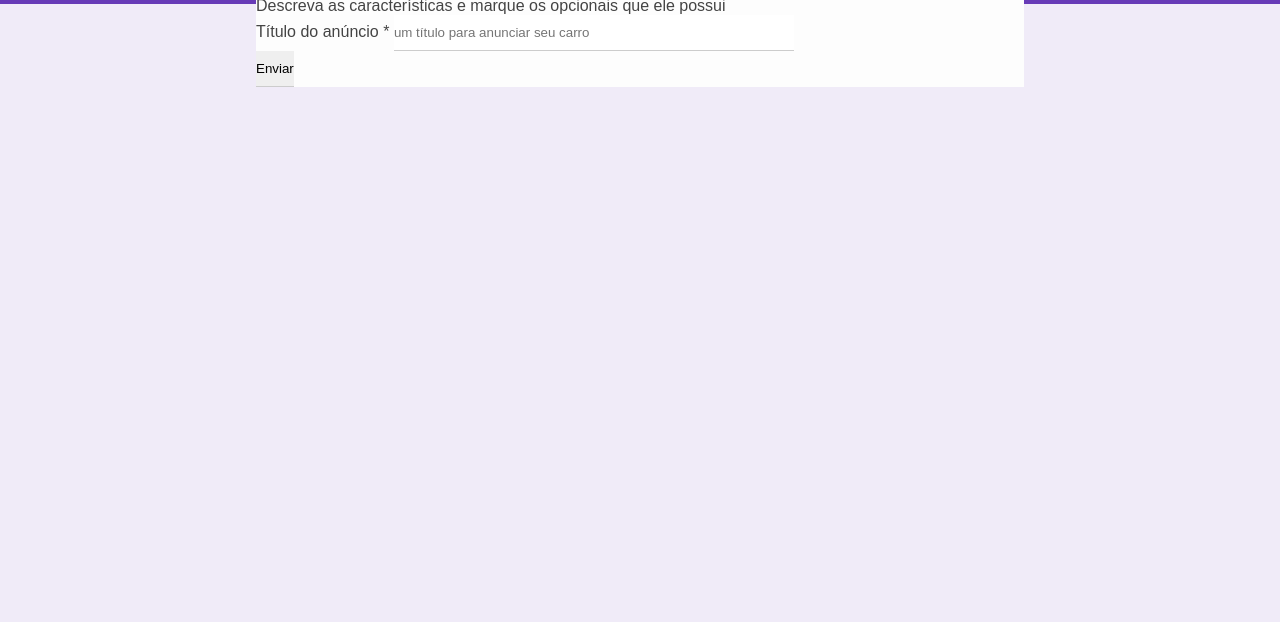
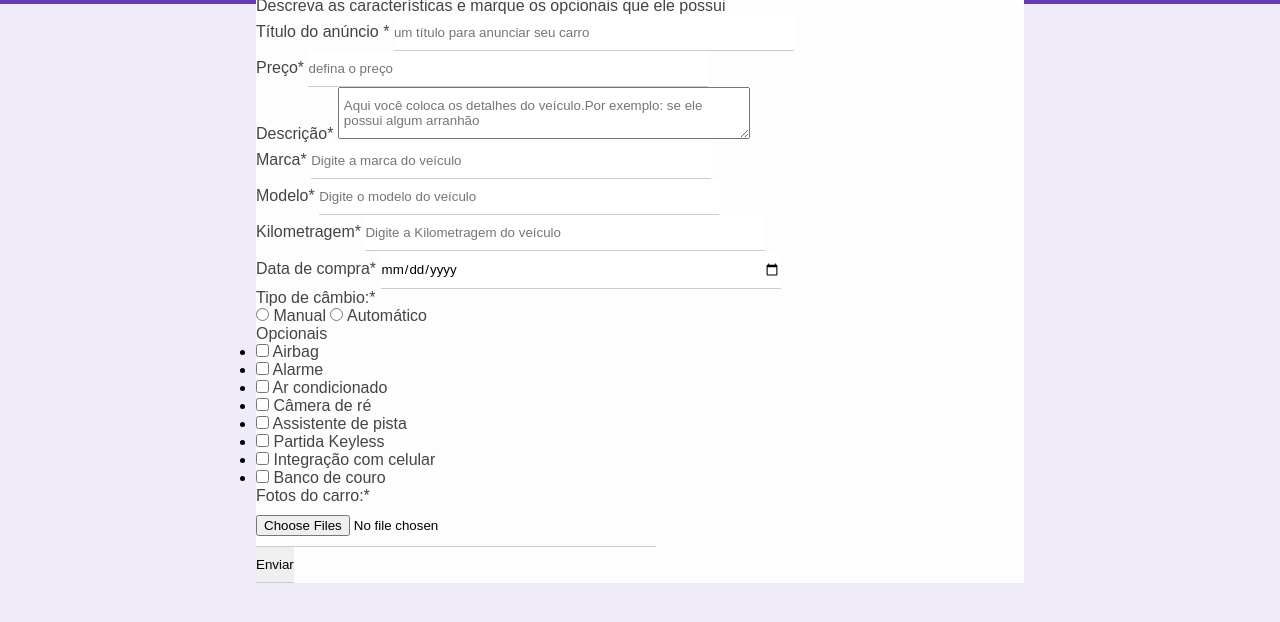
Before and after one commit to KlismanSantos/projeto-formulario, a plain HTML site: page index.html in a window 1280 px wide. Shown: the part 196-818 px from the top of the page. Drawn offline with Linux system fonts and the light colour scheme.

Commit message:
mais tags adicionadas
adicionei mais algumas tags, por enquanto ainda nao fiz o CSS

```diff
--- a/index.html
+++ b/index.html
@@ -21,9 +21,137 @@
                     <p>Descreva as características e marque os opcionais que ele possui</p>
                     <div class="box-input">
                         <label for="title">Título do anúncio <span class="required-field">*</span></label>
-                        <input type="text" name="title" id="title" class="block" placeholder="um título para anunciar seu carro" minlength="1" maxlength="30" required>
+                        <input type="text"
+                        name="title"
+                        id="title"
+                        class="block"
+                        placeholder="um título para anunciar seu carro" minlength="1"
+                        maxlength="30"
+                        required>
                     </div>
-                    <input type="submit" value="Enviar">
+
+                    <div class="box-input">
+                        <label for="title">Preço<span class="required-field">*</span></label>
+                        <input type="number"
+                        name="price"
+                        id="price"
+                        class="block"
+                        placeholder="defina o preço" minlength="1"
+                        maxlength="30"
+                        required>
+                    </div>
+
+                    <div class="box-input">
+                        <label for="description">Descrição<span class="required-field">*</span>
+                            <textarea name="description"
+                            id="description"
+                            class="block"
+                            placeholder="Aqui você coloca os detalhes do veículo.Por exemplo: se ele possui algum arranhão"></textarea>
+                    </div>
+
+                    <div class="box-input">
+                        <label for="brand">Marca<span class="required-field">*</span></label>
+                        <input type="number"
+                        name="brand"
+                        id="brand"
+                        class="block"
+                        placeholder="Digite a marca do veículo"
+                        required>
+                    </div>
+
+                    <div class="box-input">
+                        <label for="model">Modelo<span class="required-field">*</span></label>
+                        <input type="text"
+                        name="model"
+                        id="model"
+                        class="block"
+                        placeholder="Digite o modelo do veículo"
+                        required>
+                    </div>
+
+                    <div class="box-input">
+                        <label for="mileage">Kilometragem<span class="required-field">*</span></label>
+                        <input type="number"
+                        name="mileage"
+                        id="mileage"
+                        class="block"
+                        placeholder="Digite a Kilometragem do veículo"
+                        required>
+                    </div>
+
+                    <div class="box-input">
+                        <label for="purchase-date">Data de compra<span class="required-field">*</span></label>
+                        <input type="date"
+                        name="purchase-date"
+                        id="purchase-date"
+                        class="block"
+                        required>
+                    </div>
+
+                    <div class="box-input">
+                        <p>Tipo de câmbio:<span class="required-field"></span>*</p>
+                        <input type="radio" name="gear" id="manual">
+                        <label for="manual">Manual</label>
+                        <input type="radio" name="gear" id="auto">
+                        <label for="auto">Automático</label>
+                    </div>
+
+                    <div class="optional-box">
+                        <p>Opcionais</p>
+                        <ul class="optional-list">
+                            <li>
+                                <input type="checkbox" name="optional[]" id="airbag" value="airbag">
+                                <label for="airbag">Airbag</label>
+                            </li>
+
+                            <li>
+                                <input type="checkbox" name="optional[]" id="alarm" value="alarm">
+                                <label for="alarm">Alarme</label>
+                            </li>
+
+                            <li>
+                                <input type="checkbox" name="optional[]" id="ac" value="ac">
+                                <label for="ac">Ar condicionado</label>
+                            </li>
+
+                            <li>
+                                <input type="checkbox" name="optional[]" id="reverse-camera" value="reverse-camera">
+                                <label for="reverse-camera">Câmera de ré</label>
+                            </li>
+                        </ul>
+                    </div>
+
+                    <div class="optional-box">
+
+                        <ul class="optional-list">
+                            <li>
+                                <input type="checkbox" name="optional[]" id="lane-assist" value="lane-assist">
+                                <label for="lane-assist">Assistente de pista</label>
+                            </li>
+
+                            <li>
+                                <input type="checkbox" name="optional[]" id="keyless" value="keyless">
+                                <label for="keyless">Partida Keyless</label>
+                            </li>
+
+                            <li>
+                                <input type="checkbox" name="optional[]" id="smartphone" value="smartphone">
+                                <label for="smartphone">Integração com celular</label>
+                            </li>
+
+                            <li>
+                                <input type="checkbox" name="optional[]" id="leather-seat" value="leather-seat">
+                                <label for="leather-seat">Banco de couro</label>
+                            </li>
+                        </ul>
+                    </div>
+                    <div class="box-input">
+                        <p>Fotos do carro:<span class="required-field">*</span></p>
+                        <input type="file" multiple accept="image/png, image/jpg" id="images" name="images" required>
+                    </div>
+                    <input type="submit" value="Enviar" class="btn-submit">
+
+
                 </form>
             </div>
         </div>
--- a/styles.css
+++ b/styles.css
@@ -25,9 +25,15 @@ input{
 input[type="text"],
 input[type="number"],
 input[type="date"],
-input[type="file"]{
+input[type="file"],
+textarea {
     width: 400px;
 }
+
+textarea{
+    padding: 10px 5px;
+}
+
 
 /* page header */
 .header{
```
